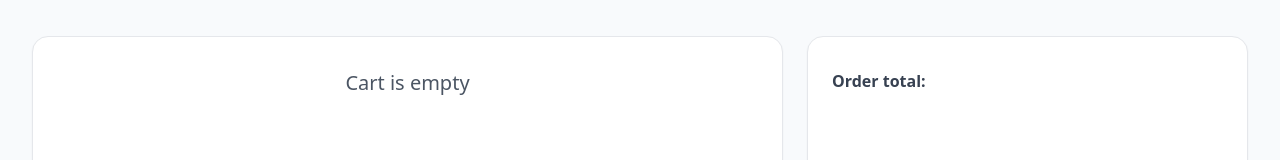
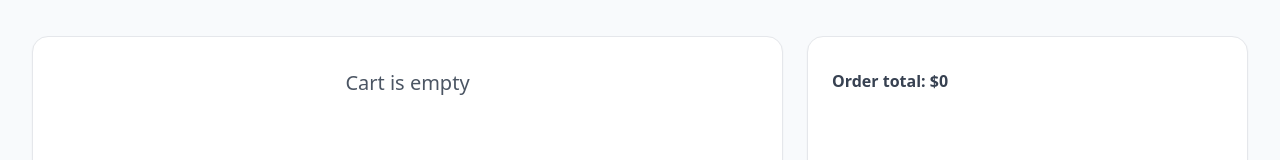
Before and after one commit to Arbaaz21034/pharmacare, a Next.js app: page /customer in a window 1280 px wide. Both pictures are taken after a click on the element "View cart". Shown: the part 189-349 px from the top of the page. Built offline with nearby package versions, Linux system fonts and the light colour scheme; no server answers; a web font is replaced by a local one.

Commit message:
Add latest changes

```diff
--- a/src/components/Cart.tsx
+++ b/src/components/Cart.tsx
@@ -3,6 +3,7 @@ import React from "react";
 const Cart = (props: any) => {
   const cart = props.cart;
   const [products, setProducts] = React.useState<any>([]);
+  const [total, setTotal] = React.useState(0);
 
   React.useEffect(() => {
     fetch("http://localhost:2003/api/products/all")
@@ -10,6 +11,15 @@ const Cart = (props: any) => {
       .then((data) => {
         const mutatedData = data.products;
         setProducts(mutatedData);
+        console.log("setting total", mutatedData);
+        setTotal(
+          cart.cart.reduce((acc: any, item: any) => {
+            const price = mutatedData.find(
+              (product: any) => product.m_id == item.id
+            ).m_price;
+            return acc + price * item.quantity;
+          }, 0)
+        );
       });
   }, []);
 
@@ -44,7 +54,10 @@ const Cart = (props: any) => {
           </div>
           <div className="col-span-3 rounded-2xl border bg-white shadow-sm">
             <div className="mx-6 mt-8">
-              <span className="font-semibold text-gray-700">Order total: </span>
+              <span className="font-semibold text-gray-700">
+                {total == 0 && <span>Order total: $0</span>}
+                {total != 0 && <span>Order total: ${total}</span>}
+              </span>
               <div className="mt-100">
                 <button className="w-full rounded-lg bg-primary-500 py-3 text-white">
                   Checkout
```
